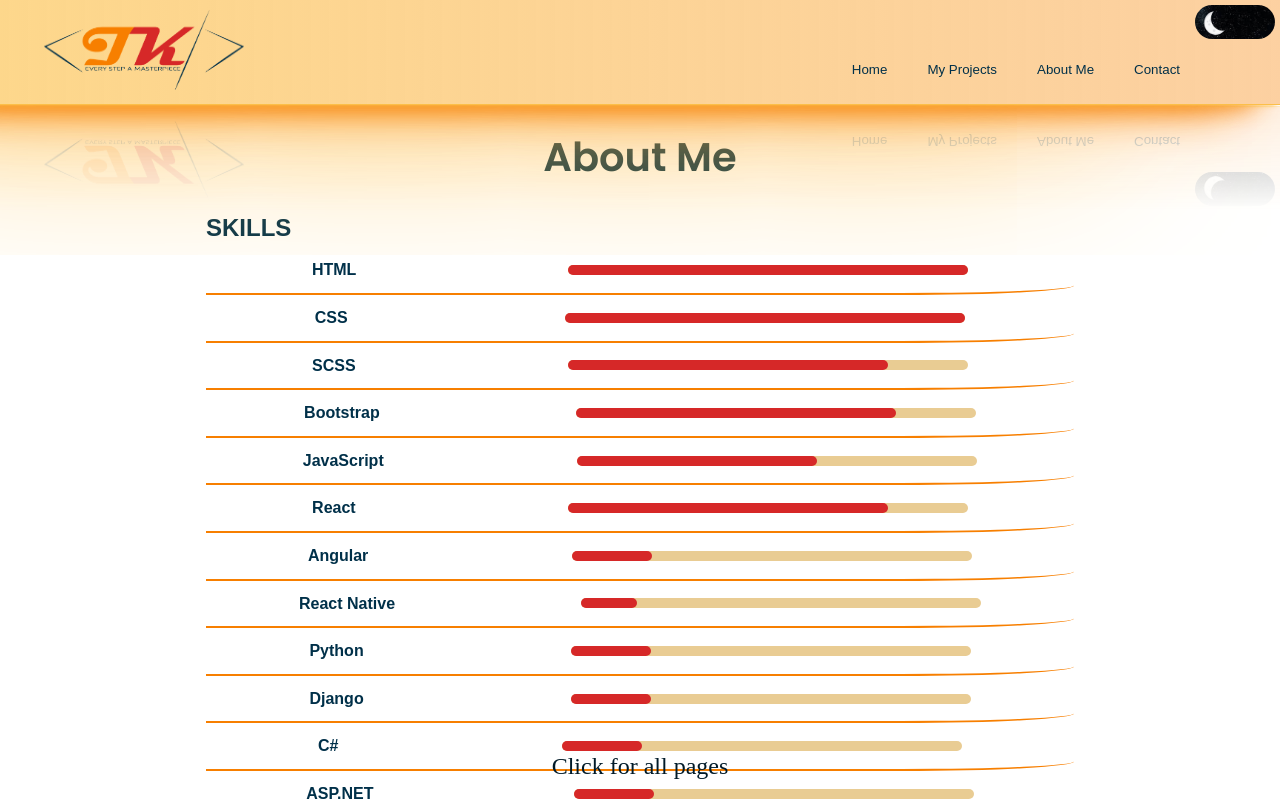
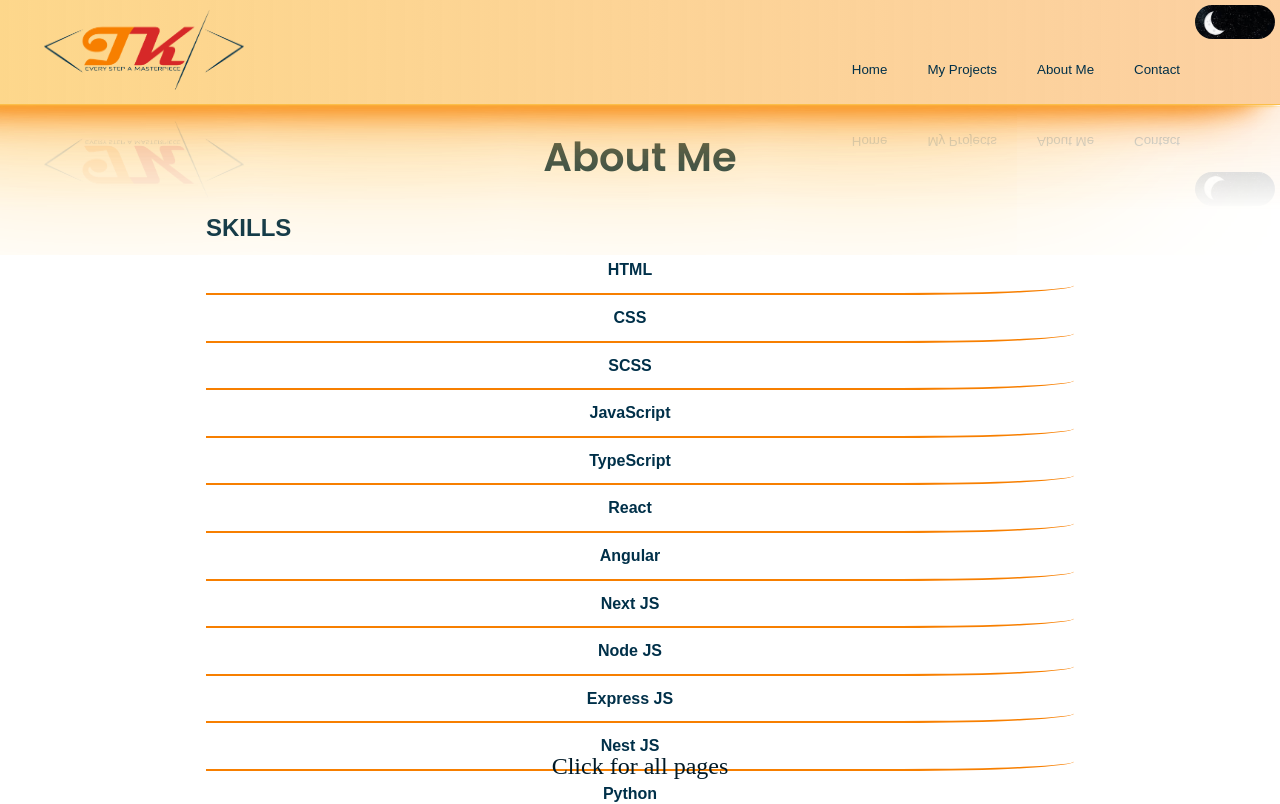
Before and after one commit to teokartvelishvili/aboutme, a React (Create React App) app: page /about in a window 1280 px wide. Shown: the top 804 px of the page. Built offline with nearby package versions, Linux system fonts and the light colour scheme.

Commit message:
Update Skills.jsx

```diff
--- a/src/Components/Skills/Skills.jsx
+++ b/src/Components/Skills/Skills.jsx
@@ -15,29 +15,37 @@ const Skills = () => {
   const { theme, toggleTheme } = useContext(ThemeContext);
 
   const skills = [
-    { name: "HTML", level: 5 },
-    { name: "CSS", level: 5 },
-    { name: "SCSS", level: 4 },
-    { name: "Bootstrap", level: 4 },
-    { name: "JavaScript", level: 3 },
-    { name: "React", level: 4 },
-    { name: "Angular", level: 1 },
-    { name: "React Native", level: 0.7 },
-    { name: "Python", level: 1 },
-    { name: "Django", level: 1 },
-    { name: "C#", level: 1 },
-    { name: "ASP.NET", level: 1 },
-    { name: "Postgre SQL", level: 2 },
-    { name: "Microsoft SQL", level: 2 },
-    { name: "Figma", level: 0.7 },
-    { name: "Adobe Photoshop" , level: 0.7 },
-    { name: "Adobe Illustrator", level: 0.7 },
+    { name: "HTML" },
+    { name: "CSS" },
+    { name: "SCSS" },
+    // { name: "Bootstrap" },
+    { name: "JavaScript"},
+    { name: "TypeScript"},
+    { name: "React" },
+    { name: "Angular" },
+    { name: "Next JS" },
+    { name: "Node JS" },
+    { name: "Express JS" },
+    { name: "Nest JS" },
+    { name: "Python" },
+    { name: "Django"},
+    { name: "C#" },
+    { name: "ASP.NET" },
+    { name: "Postgre SQL" },
+    { name: "Microsoft SQL" },
+    { name: "MongoDB" },
+    { name: "Git/GitHub" },
+    { name: "Figma" },
+    { name: "Adobe Photoshop"},
+    { name: "Adobe Illustrator" },
 
     // Add more skills as needed
   ];
   const Languages = [
-    { name: "Georgian", level: 5 },
-    { name: "English", level: 3 },
+    { name: "Georgian"},
+    { name: "English"
+
+     },
 
 
     // Add more skills as needed
@@ -55,7 +63,7 @@ const Skills = () => {
             <div className="name">{skill.name}</div>
           </div>
 
-          <div className="level">{renderSkillLevel(skill.level)}</div>
+          {/* <div className="level">{renderSkillLevel(skill.level)}</div> */}
         </div>
       ))}
     </div>
@@ -69,7 +77,7 @@ const Skills = () => {
             <div className="name">{Languages.name}</div>
           </div>
 
-          <div className="level">{renderSkillLevel(Languages.level)}</div>
+          {/* <div className="level">{renderSkillLevel(Languages.level)}</div> */}
         </div>
       ))}
     </div>
```
